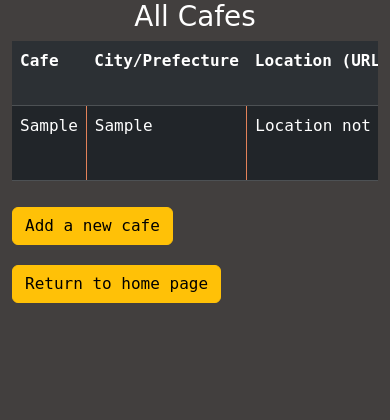
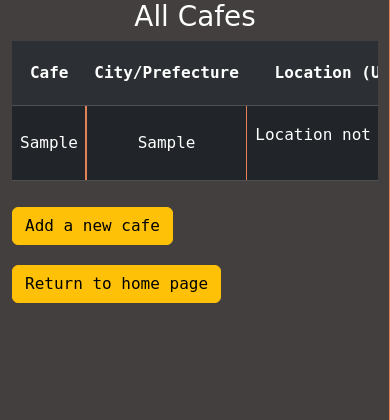
Before and after one commit to CamilleOnoda/Projects, a Flask app: page /cafes in a window 390 px wide. Shown: the top 420 px of the page. Run offline with Flask 3, Linux system fonts and the light colour scheme; tables that the repository leaves empty hold one stand-in row (values such as "Sample post"); some libraries are stand-ins or nearby versions.

Commit message:
Add media query for screen below 1000px

```diff
--- a/Coffee-and-Wifi/static/css/styles.css
+++ b/Coffee-and-Wifi/static/css/styles.css
@@ -63,8 +63,8 @@ label {
 
 /* Cafes list: center headers vertically and horizontally*/
 .table thead th {
-  text-align: left;
-  vertical-align:baseline;
+  text-align: center;
+  vertical-align: middle;
   padding: 15px;
 }
 
@@ -110,3 +110,32 @@ label {
 .table th {
   border-right: none;
 }
+
+/* Center text in table cells */
+.table th,
+.table td {
+  text-align: center;
+  vertical-align: middle;
+}
+
+/*Screen below 1000px*/
+@media (max-width: 1000px) {
+  .table thead th:first-child,
+  .table tbody td:first-child {
+    position: sticky;
+    left: 0;
+    z-index: 1; /*Ensures that the column appears above the other columns*/
+    border-right: 1px solid #E38259;
+  }
+  .table th:first-child::after,
+  .table td:first-child::after {
+    content: '';
+    position: absolute; /*Position relative to its containing block*/
+    top: 0; /*Position at the top right corner of the column*/
+    right: 0;
+    height: 100%;
+    width: 1px;
+    background-color: #E38259;
+
+  }
+}
```
